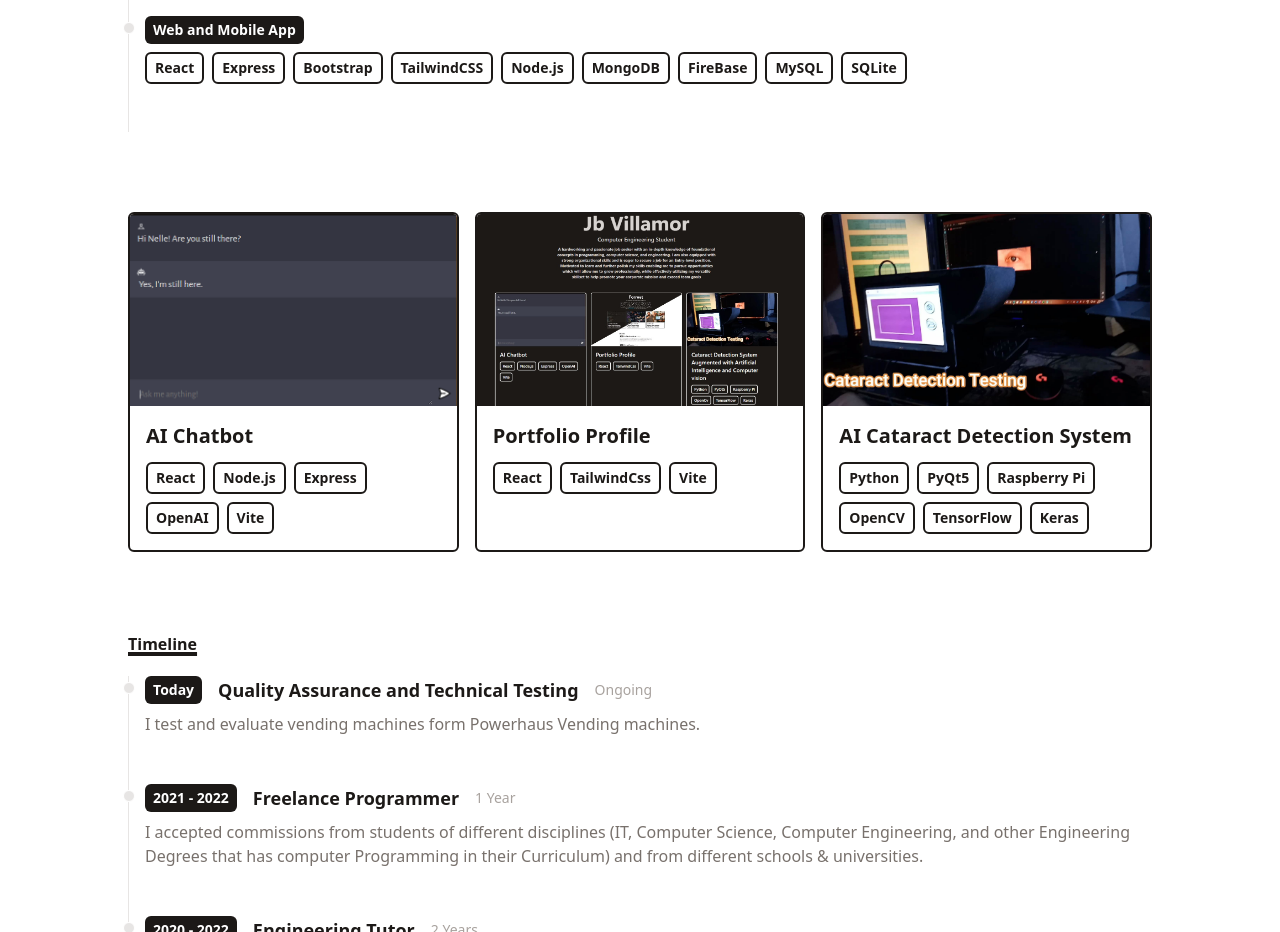
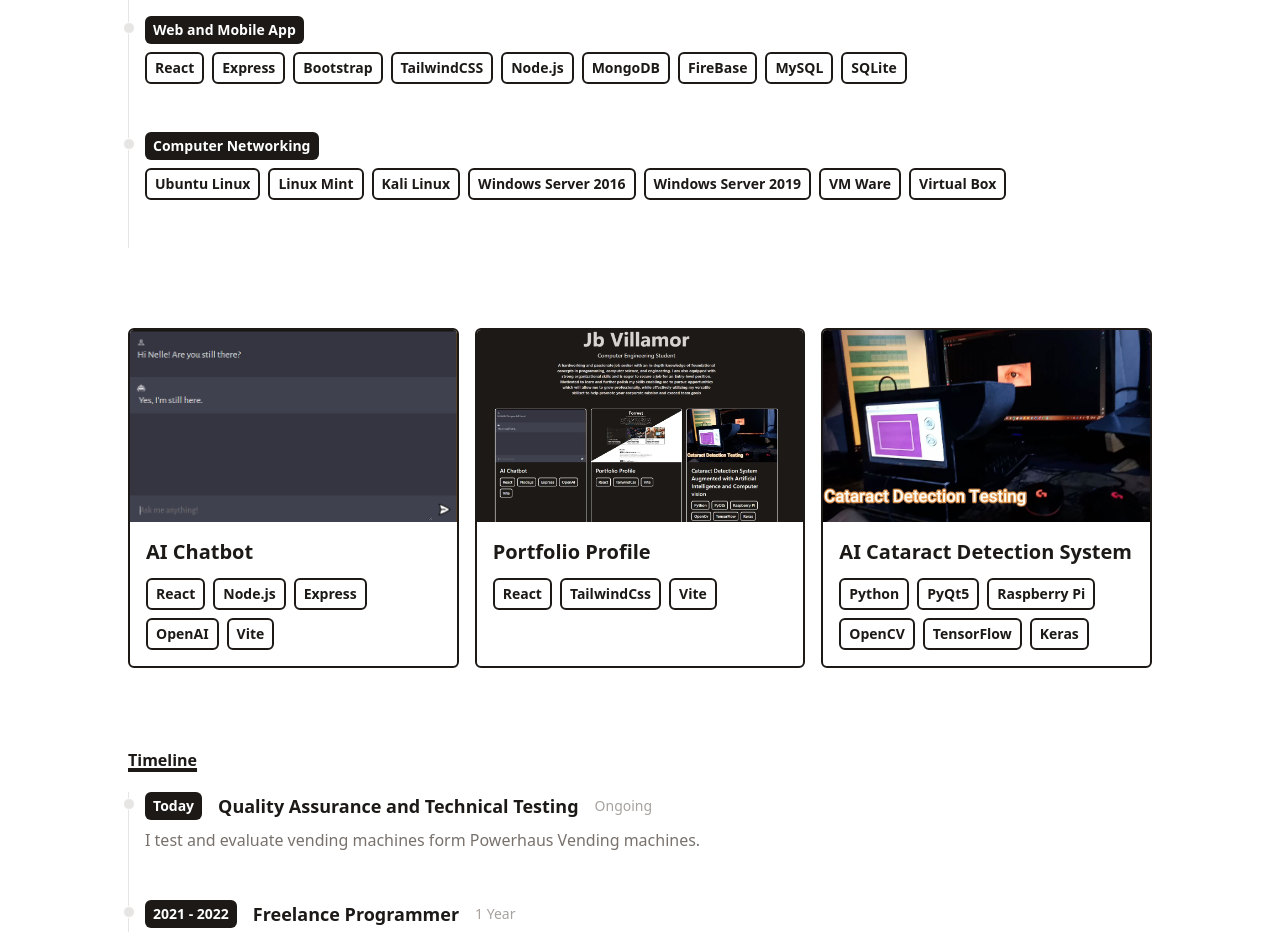
Before and after one commit to AlgoChad/Portfolio-Website, a React (Vite) app in the folder portfolio-profile/: page / in a window 1280 px wide. Shown: the part 800-1732 px from the top of the page. Built offline with nearby package versions, Linux system fonts and the light colour scheme.

Commit message:
Skills update

```diff
--- a/portfolio-profile/src/data/skills.js
+++ b/portfolio-profile/src/data/skills.js
@@ -15,4 +15,8 @@ export default [
         title: 'Web and Mobile App',
         stack: [ 'React', 'Express', 'Bootstrap', 'TailwindCSS', 'Node.js', 'MongoDB', 'FireBase', 'MySQL', 'SQLite'],
     },
+    {
+        title: 'Computer Networking',
+        stack: [ 'Ubuntu Linux', 'Linux Mint', 'Kali Linux', 'Windows Server 2016', 'Windows Server 2019', 'VM Ware', 'Virtual Box'],
+    },
 ]
```
